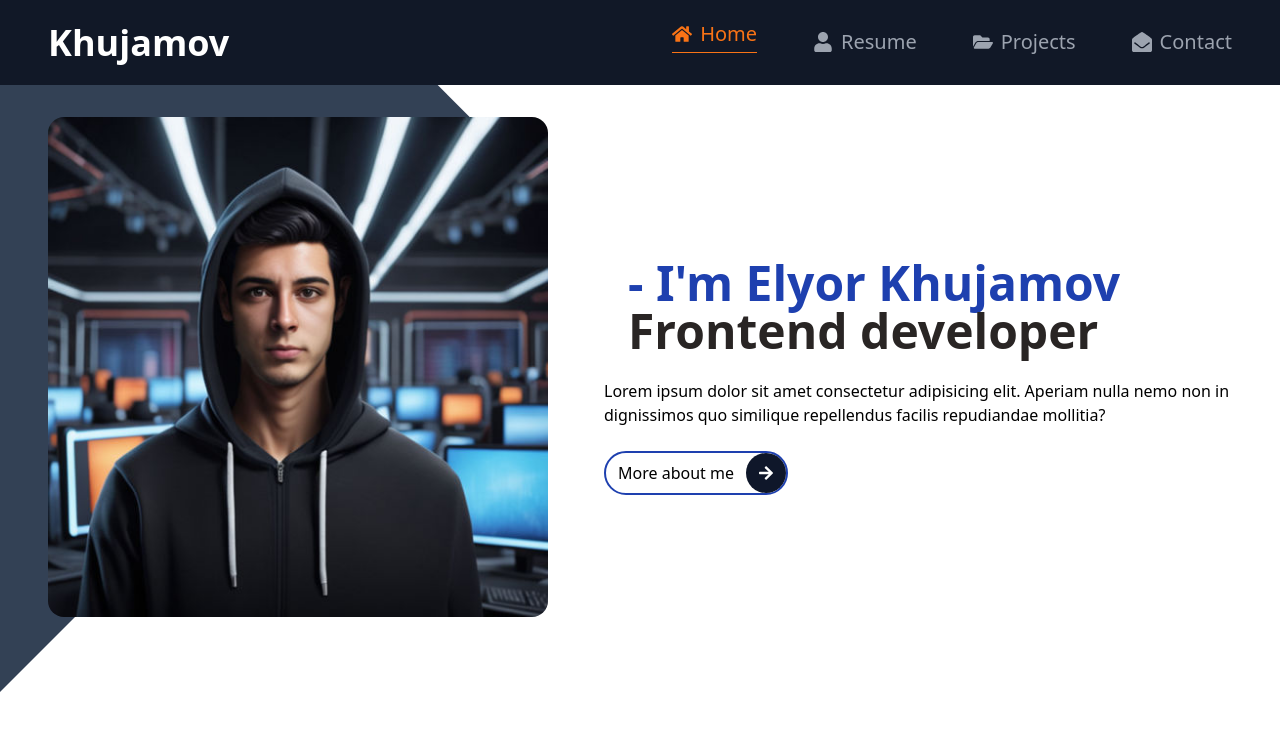
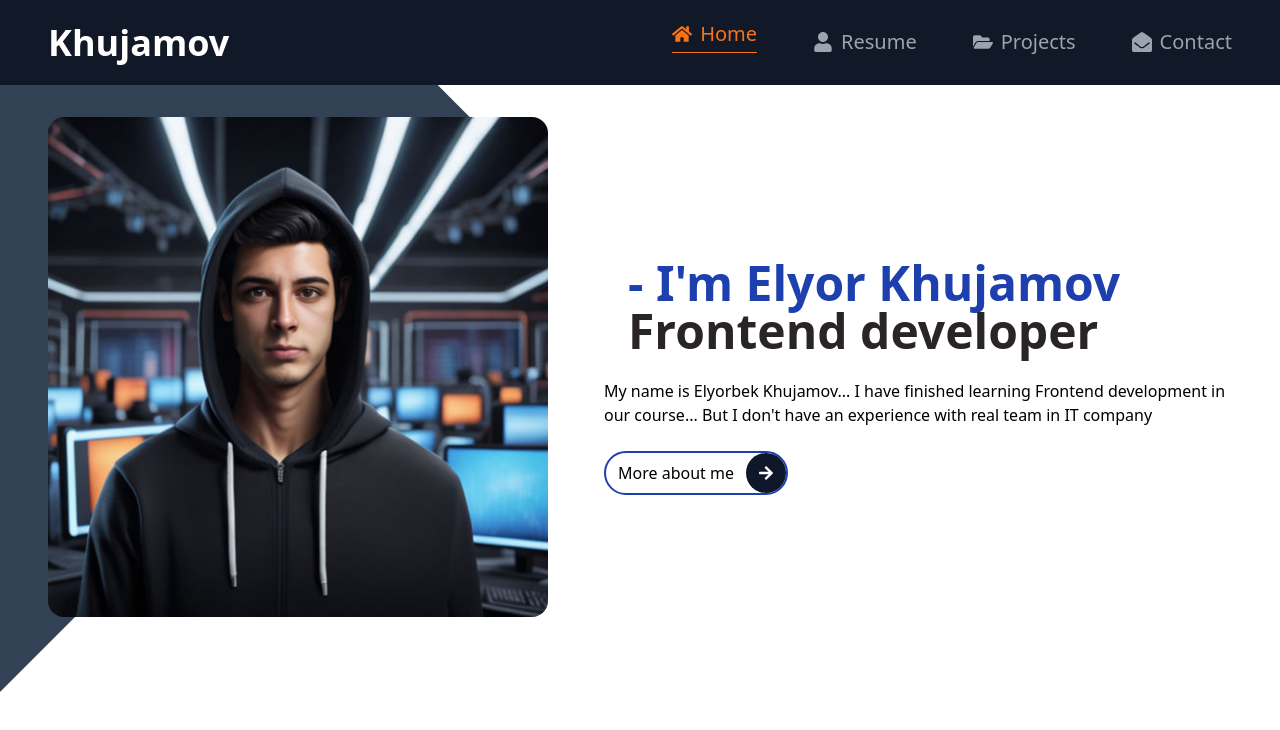
Before and after one commit to khujamov1/portfolio, a React (Vite) app: page / in a window 1280 px wide. Shown: the top 730 px of the page. Built offline with nearby package versions, Linux system fonts and the light colour scheme.

Commit message:
Type description on homepage

```diff
--- a/src/pages/homePage/HomePage.jsx
+++ b/src/pages/homePage/HomePage.jsx
@@ -26,10 +26,10 @@ export const HomePage = () => {
 								Frontend developer
 							</h1>
 							<p className="mb-6">
-								Lorem ipsum dolor sit amet consectetur
-								adipisicing elit. Aperiam nulla nemo non in
-								dignissimos quo similique repellendus facilis
-								repudiandae mollitia?
+								My name is Elyorbek Khujamov... I have finished
+								learning Frontend development in our course...
+								But I don't have an experience with real team in
+								IT company
 							</p>
 							<Link
 								to="/resume"
```
